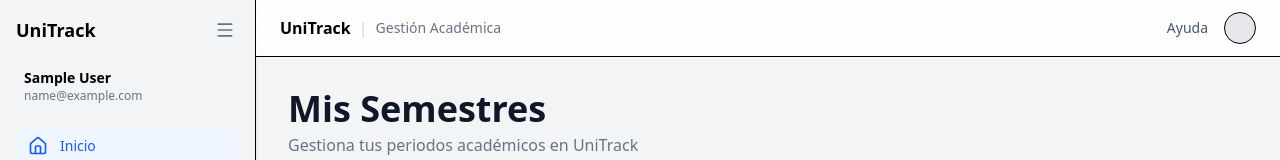
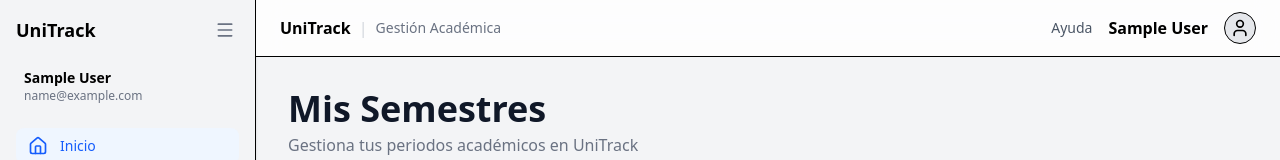
Before and after one commit to 80chucho08/UniTrack, a React app in the folder frontend/: page /dashboard in a window 1280 px wide. Shown: the top 160 px of the page. Built offline with nearby package versions, Linux system fonts and the light colour scheme; no server answers; sample sign-in values are in the browser's storage; the HTML template or start-up script is replaced by a standard one.

Commit message:
feat: icon and user name in header component

```diff
--- a/frontend/src/components/AppHeader.tsx
+++ b/frontend/src/components/AppHeader.tsx
@@ -1,4 +1,8 @@
+import { useContext } from "react";
+import { AuthContext } from "../context/AuthContext";
+import { User } from "lucide-react";
 export function AppHeader() {
+  const { user } = useContext(AuthContext);
   return (
     <header className="sticky top-0 z-50 w-full border-b bg-white/80 backdrop-blur-md">
       <div className="flex h-14 items-center justify-between px-6">
@@ -14,7 +18,12 @@ export function AppHeader() {
           <button className="text-sm text-gray-600 hover:text-gray-900 transition-colors">
             Ayuda
           </button>
-          <div className="h-8 w-8 rounded-full bg-gray-200 border" /> {/* Placeholder para Avatar */}
+          <div className="font-bold">
+            {user?.name}
+          </div>
+          <div className="h-8 w-8 rounded-full bg-gray-200 border justify-center items-center flex">
+            <User size={20}/>
+          </div>
         </div>
       </div>
     </header>
```
